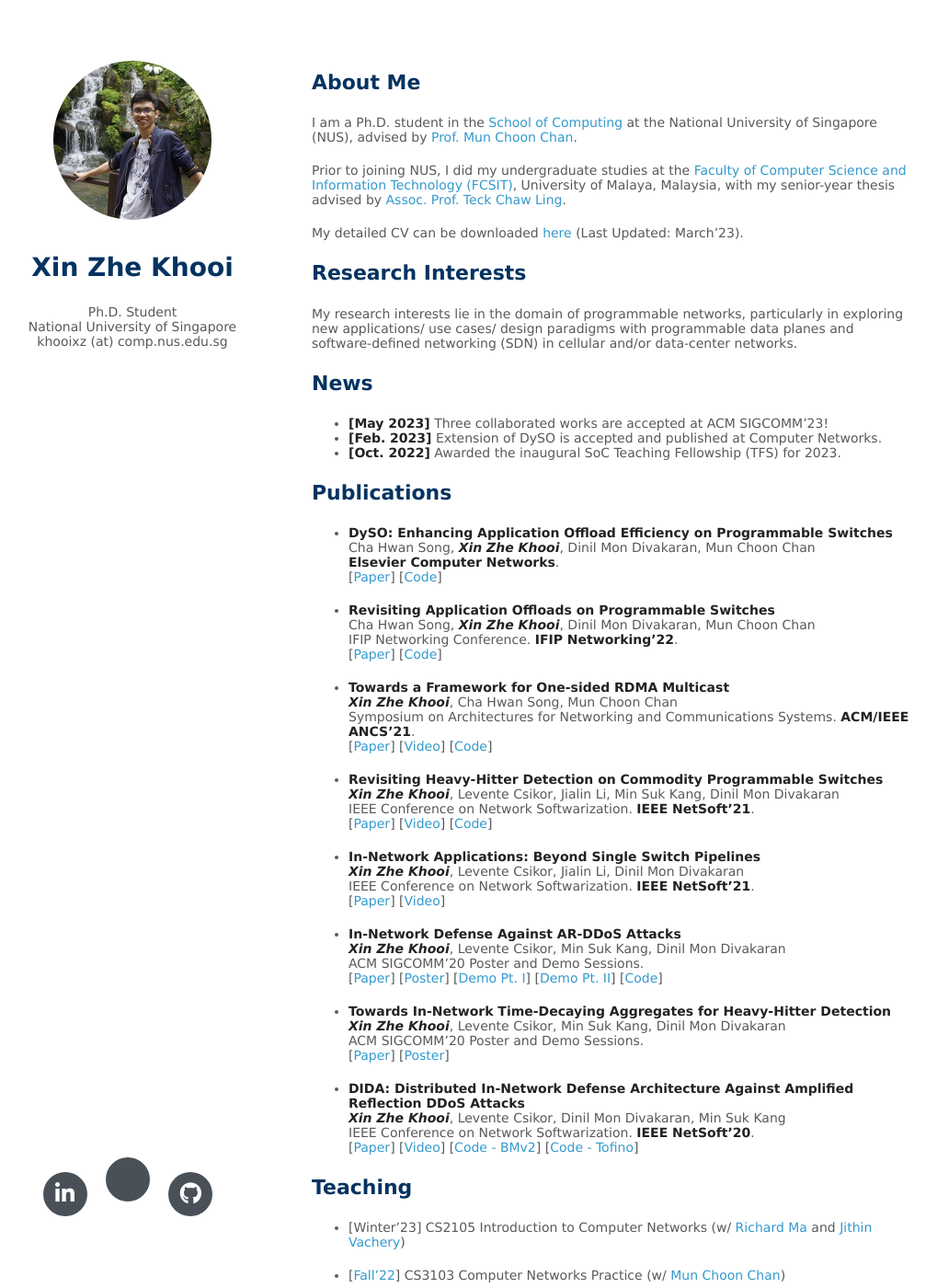
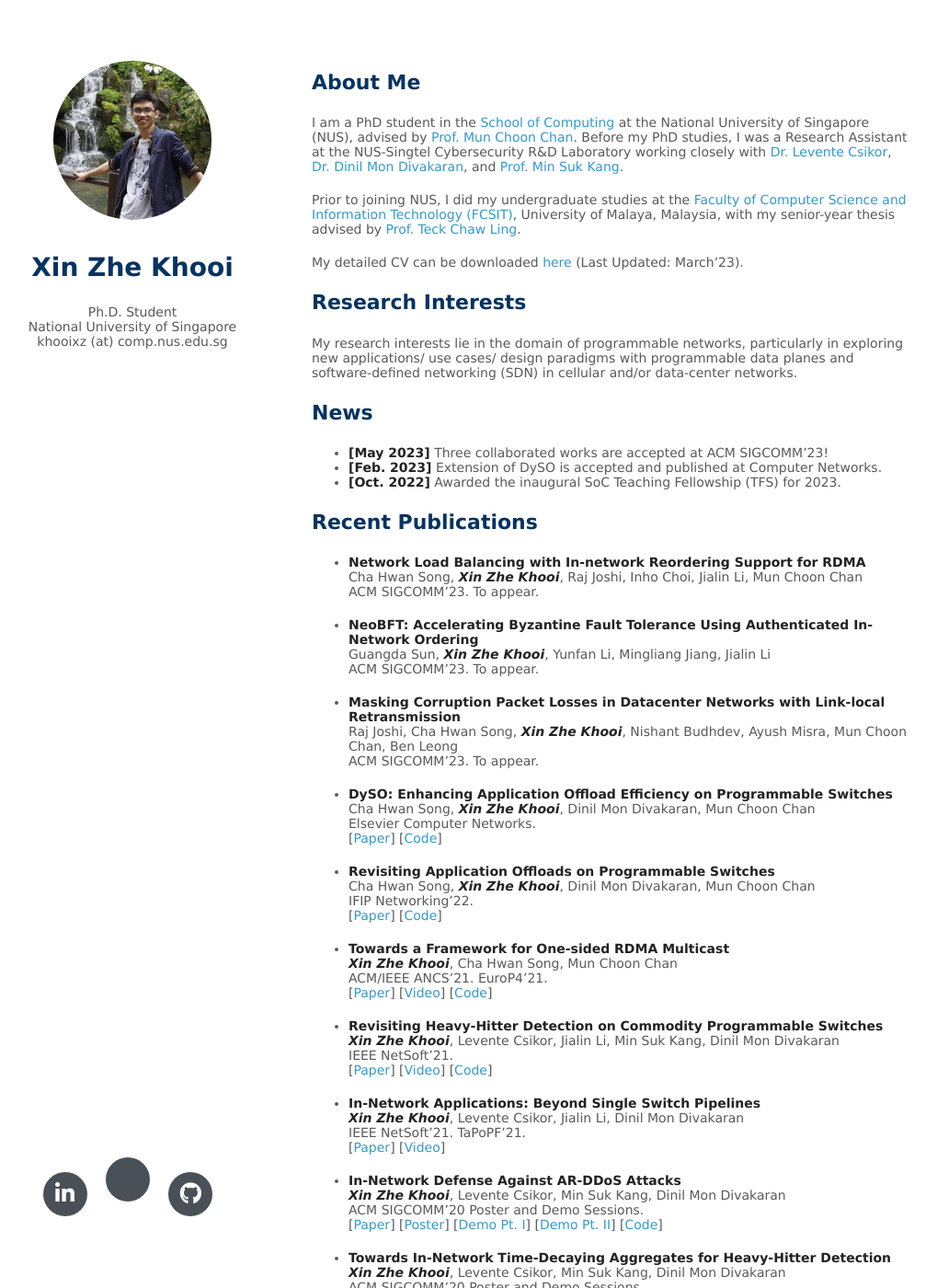
Before and after one commit to khooi8913/khooi8913.github.io, a Jekyll site: the page built from index.md, in a window 1280 px wide and 1400 px high. Shown: the whole window at 92% size, without its empty margins (131-1150 px from the left). Built offline with Jekyll 4.4.1, drawn with Linux system fonts in a browser that asks for light colours; nearby versions of some CDN libraries; a style sheet for code colours, icons or effects is not loaded; our own code applies the rules of GitHub Pages for plain Markdown files.

Commit message:
updated index.md

```diff
--- a/index.md
+++ b/index.md
@@ -4,9 +4,10 @@ layout: homepage
 
 ## About Me
 
-I am a Ph.D. student in the [School of Computing](https://www.comp.nus.edu.sg/) at the National University of Singapore (NUS), advised by [Prof. Mun Choon Chan](https://www.comp.nus.edu.sg/~chanmc/).
+I am a PhD student in the [School of Computing](https://www.comp.nus.edu.sg/) at the National University of Singapore (NUS), advised by [Prof. Mun Choon Chan](https://www.comp.nus.edu.sg/~chanmc/).
+Before my PhD studies, I was a Research Assistant at the NUS-Singtel Cybersecurity R&D Laboratory working closely with [Dr. Levente Csikor](http://lendulet.tmit.bme.hu/lendulet_website/?page_id=251), [Dr. Dinil Mon Divakaran](https://www.dinil.net/), and [Prof. Min Suk Kang](https://netsp.kaist.ac.kr/min-suk-kang).
 
-Prior to joining NUS, I did my undergraduate studies at the [Faculty of Computer Science and Information Technology (FCSIT)](https://fsktm.um.edu.my/), University of Malaya, Malaysia, with my senior-year thesis advised by [Assoc. Prof. Teck Chaw Ling](https://umexpert.um.edu.my/tchaw).
+Prior to joining NUS, I did my undergraduate studies at the [Faculty of Computer Science and Information Technology (FCSIT)](https://fsktm.um.edu.my/), University of Malaya, Malaysia, with my senior-year thesis advised by [Prof. Teck Chaw Ling](https://umexpert.um.edu.my/tchaw).
 
 My detailed CV can be downloaded [here](https://drive.google.com/file/d/1m298m6vaEYXcQRY1MrjSu6HmlOJ6sADk/view?usp=sharing) (Last Updated: March'23).
 
@@ -21,13 +22,38 @@ My research interests lie in the domain of programmable networks, particularly i
 - **[Feb. 2023]** Extension of DySO is accepted and published at Computer Networks.
 - **[Oct. 2022]** Awarded the inaugural SoC Teaching Fellowship (TFS) for 2023.
 
-## Publications
+## Recent Publications
+
+<!-- My full list of publications can be found [here](https://dblp.org/pid/155/4219.html). -->
+
+- **Network Load Balancing with In-network Reordering Support for RDMA**
+  <br>
+  Cha Hwan Song, _**Xin Zhe Khooi**_, Raj Joshi, Inho Choi, Jialin Li, Mun Choon Chan
+  <br>
+  ACM SIGCOMM'23. To appear.
+  <br>
+
+- **NeoBFT: Accelerating Byzantine Fault Tolerance Using Authenticated In-Network Ordering**
+  <br>
+  Guangda Sun, _**Xin Zhe Khooi**_, Yunfan Li, Mingliang Jiang, Jialin Li
+  <br>
+  ACM SIGCOMM'23. To appear.
+  <br>
+  <!-- [[Paper](https://drive.google.com/file/d/100uJz38HpesRM44Z92po6NgskL49c98u/view?usp=sharing)]
+  [[Code](https://github.com/dyso-project/dyso_p4)] -->
+
+- **Masking Corruption Packet Losses in Datacenter Networks with Link-local Retransmission**
+  <br>
+  Raj Joshi, Cha Hwan Song, _**Xin Zhe Khooi**_, Nishant Budhdev, Ayush Misra, Mun Choon Chan, Ben Leong
+  <br>
+  ACM SIGCOMM'23. To appear.
+  <br>
 
 - **DySO: Enhancing Application Offload Efficiency on Programmable Switches**
   <br>
   Cha Hwan Song, _**Xin Zhe Khooi**_, Dinil Mon Divakaran, Mun Choon Chan
   <br>
-  **Elsevier Computer Networks**.
+  Elsevier Computer Networks.
   <br>
   [[Paper](https://doi.org/10.1016/j.comnet.2023.109607)]
   [[Code](https://github.com/dyso-project/dyso_p4)]
@@ -36,7 +62,8 @@ My research interests lie in the domain of programmable networks, particularly i
   <br>
   Cha Hwan Song, _**Xin Zhe Khooi**_, Dinil Mon Divakaran, Mun Choon Chan
   <br>
-  IFIP Networking Conference. **IFIP Networking'22**.
+  <!-- IFIP Networking Conference.  -->
+  IFIP Networking'22.
   <br>
   [[Paper](https://drive.google.com/file/d/100uJz38HpesRM44Z92po6NgskL49c98u/view?usp=sharing)]
   [[Code](https://github.com/dyso-project/dyso_p4)]
@@ -46,7 +73,8 @@ My research interests lie in the domain of programmable networks, particularly i
   <br>
   _**Xin Zhe Khooi**_, Cha Hwan Song, Mun Choon Chan
   <br>
-  Symposium on Architectures for Networking and Communications Systems. **ACM/IEEE ANCS'21**.
+  <!-- Symposium on Architectures for Networking and Communications Systems.  -->
+  ACM/IEEE ANCS'21. EuroP4'21.
   <br>
   [[Paper](https://drive.google.com/file/d/1TQRaM-sGVOEvrBx2s-AvnwDioiXU3Sm2/view?usp=sharing)]
   [[Video](https://www.youtube.com/watch?v=YSHEOA6LzXs&t=1s&ab_channel=P4LanguageConsortium)]
@@ -56,7 +84,8 @@ My research interests lie in the domain of programmable networks, particularly i
   <br>
   _**Xin Zhe Khooi**_, Levente Csikor, Jialin Li, Min Suk Kang, Dinil Mon Divakaran
   <br>
-  IEEE Conference on Network Softwarization. **IEEE NetSoft'21**.
+  <!-- IEEE Conference on Network Softwarization.  -->
+  IEEE NetSoft'21.
   <br>
   [[Paper](https://drive.google.com/file/d/1r8goW_vkg3kuB_VnqM3kAYrnKOy8FQQS/view?usp=sharing)]
   [[Video](https://youtu.be/-8tYqD2bsc8)]
@@ -67,7 +96,8 @@ My research interests lie in the domain of programmable networks, particularly i
   <br>
   _**Xin Zhe Khooi**_, Levente Csikor, Jialin Li, Dinil Mon Divakaran
   <br>
-  IEEE Conference on Network Softwarization. **IEEE NetSoft'21**.
+  <!-- IEEE Conference on Network Softwarization.  -->
+  IEEE NetSoft'21. TaPoPF'21.
   <br>
   [[Paper](https://drive.google.com/file/d/12Q68AgAIrfxEgw9AdifUHp47ZtJgFMYg/view?usp=sharing)]
   [[Video](https://youtu.be/X3R9Al34JnM)]
@@ -98,9 +128,10 @@ My research interests lie in the domain of programmable networks, particularly i
   <br>
   _**Xin Zhe Khooi**_, Levente Csikor, Dinil Mon Divakaran, Min Suk Kang
   <br>
-  IEEE Conference on Network Softwarization. **IEEE NetSoft'20**.
+  <!-- IEEE Conference on Network Softwarization.  -->
+  IEEE NetSoft'20.
   <br>
-  [[Paper](https://drive.google.com/file/d/1Zx4e8GEuoNxE4nkB6d1S9mmemT96u720/view?usp=sharing)]
+  [[Paper](https://drive.google.com/file/d/1vxQyDZCzdCIJILtUp2JwkOMUtXaT47w7/view?usp=share_link)]
   [[Video](https://youtu.be/3gOcq7eVjWA)]
   [[Code - BMv2](https://github.com/khooi8913/bmv2-dida)]
   [[Code - Tofino](https://github.com/khooi8913/tofino-dida)]
```
